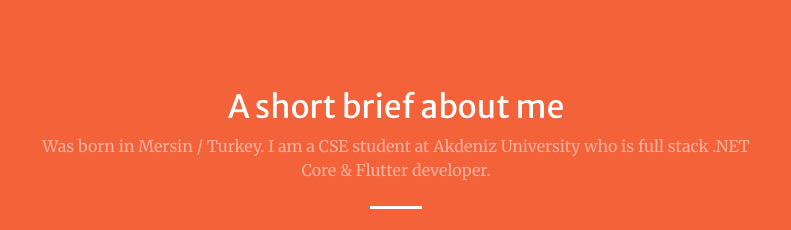
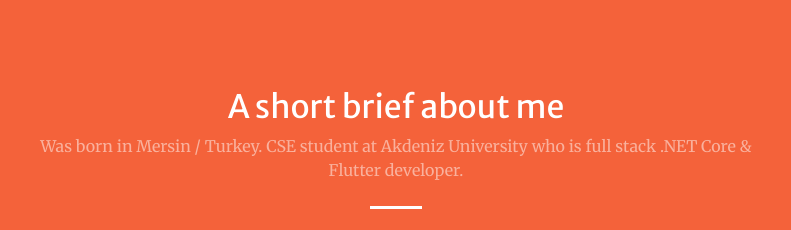
Before and after one commit to baranacikgoz/baranacikgoz.github.io, a plain HTML site: page index.html in a window 1280 px wide. Shown: the part 840-1070 px from the top of the page, 244-1035 px from the left. Drawn offline with nearby package versions, Linux system fonts and the light colour scheme.

Commit message:
Update index.html

```diff
--- a/index.html
+++ b/index.html
@@ -79,7 +79,7 @@
           <h2 class="text-white mt-0">A short brief about me</h2>
 
           <p class="text-white-50 mb-4">
-            Was born in Mersin / Turkey. I am a CSE student at Akdeniz University who is full stack .NET Core & Flutter developer.
+            Was born in Mersin / Turkey. CSE student at Akdeniz University who is full stack .NET Core & Flutter developer.
           </p>
           <hr class="divider light my-4" />
         </div>
```
